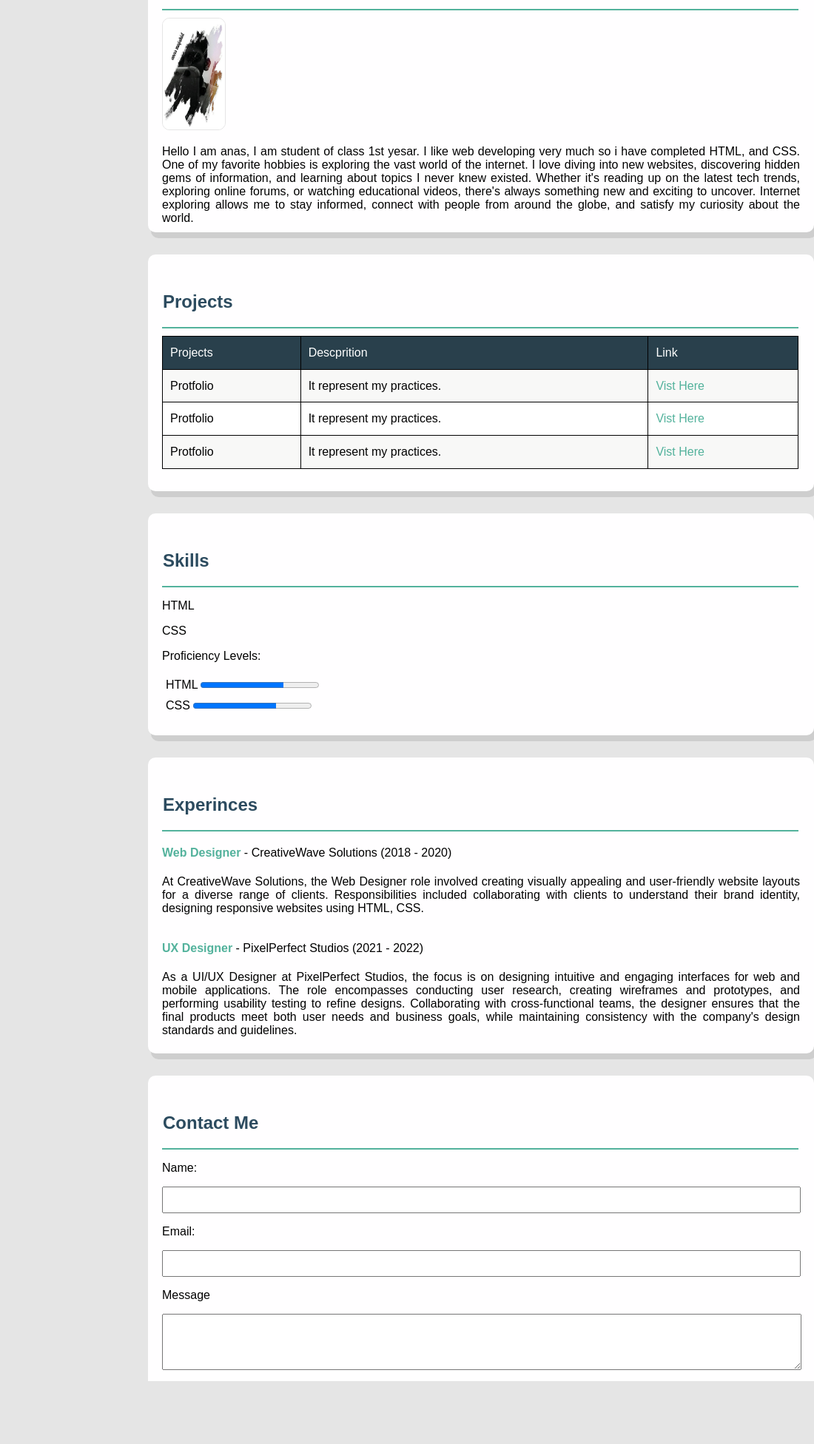
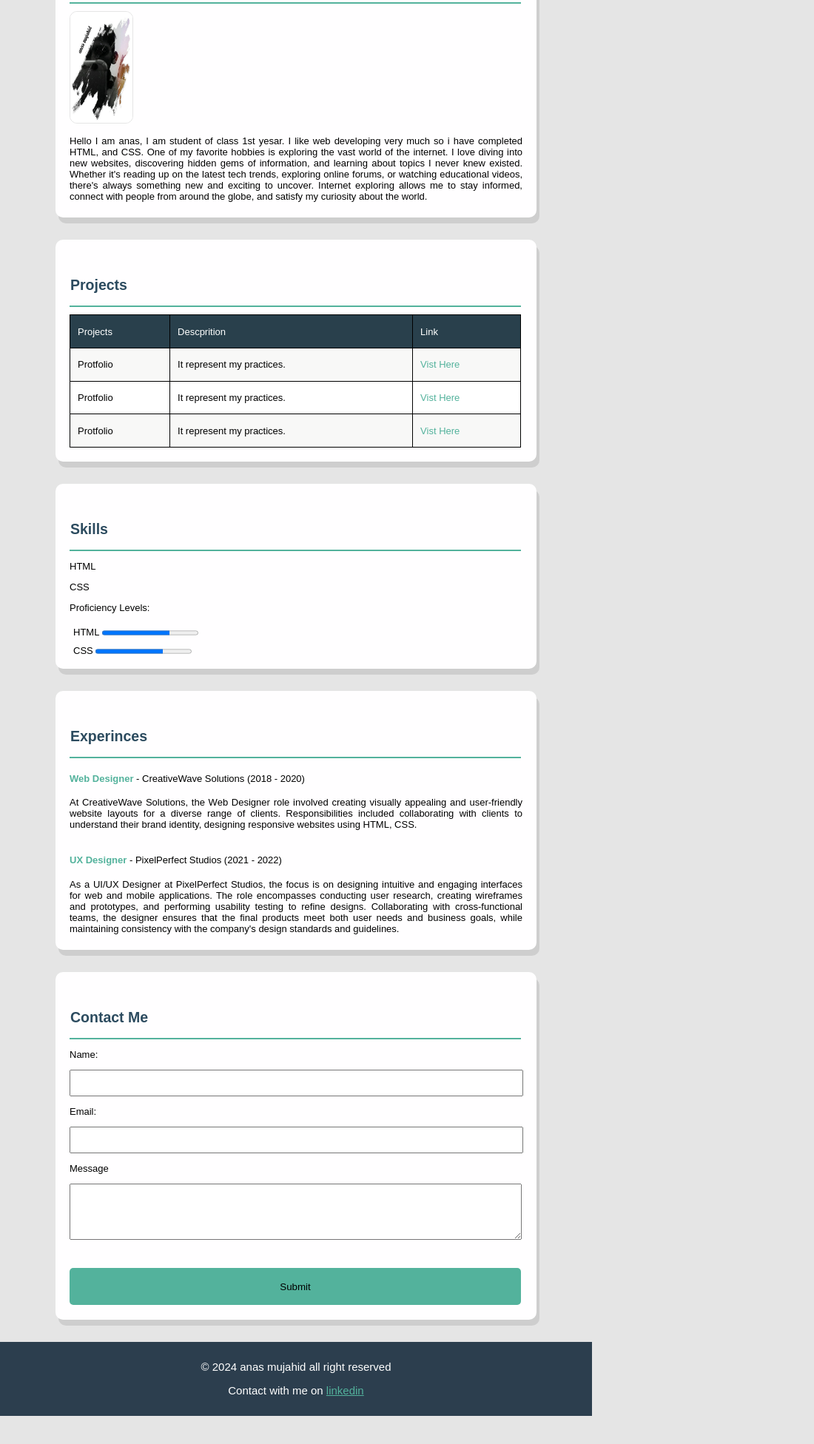
Before and after one commit to anasmujahid99/km, a plain HTML site: page index.html in a window 768 px wide. Shown: the part 166-2118 px from the top of the page at 74% size, 1100 px wide, since content can reach past the window. Drawn offline with Linux system fonts and the light colour scheme.

Commit message:
style.css

```diff
--- a/style.css
+++ b/style.css
@@ -210,21 +210,15 @@ footer{
     margin-left: 200px;
     box-shadow:  4px 8px rgba(0, 0, 0, 0.1);}
 
-    @media (max-width:430) {
-        body{
-            height: 1500px;
-        }
-
-    }
 /* navbar */
-@media (max-width: 430px) {
+@media (min-width:300px) and (max-width: 430px) {
     .nav-bar {
         width: 550px;
        font-size: 12px;
     }
 }
 /* hr */
-@media (max-width:430px){
+@media (min-width:300px) and (max-width:430px){
     .hr{
         width: 360px;
     }
@@ -233,7 +227,7 @@ footer{
 /* sections */
 
 /* .About-Me */
-@media (max-width:430px) {
+@media (min-width:300px) and (max-width:430px) {
     .About-Me{ width: 400px;
         height: 370px;
         margin-left: 75px;
@@ -242,7 +236,7 @@ footer{
     }
 }
  /* projects  */
-@media (max-width:430px){
+@media (min-width:300px) and (max-width:430px){
     .projects{
         width: 400px;
         height: 300px;
@@ -251,14 +245,14 @@ footer{
     }
 }
 
-@media (max-width:430px){
+@media (min-width:300px) and (max-width:430px){
     .table{
         width:360px ;
     }
 }
 /* .skills */
 
-@media (max-width:430px){
+@media (min-width:300px) and (max-width:430px){
     .skills {
         width: 400px;
         height: 230px;
@@ -269,7 +263,7 @@ footer{
 
 /* .experinces */
 
-@media (max-width:430px){
+@media (min-width:300px) and (max-width:430px){
     .experinces{
         width: 400px;
         height: 330px;
@@ -279,7 +273,7 @@ footer{
 }
 
 /* .contact */
-@media (max-width:430px){
+@media (min-width:300px) and  (max-width:430px){
     .contact{
         width: 400px;
         height: 430px;
@@ -288,13 +282,13 @@ footer{
     }
 }
 
-@media (max-width:430px){
+@media (min-width:300px) and (max-width:430px){
     input, textarea{
         width: 355px;
     }
 }
 
-@media (max-width:430px){
+@media (min-width:300px) and  (max-width:430px){
     button{
         width: 360px;
 
@@ -303,9 +297,107 @@ footer{
 
 /* footer */
 
-@media (max-width: 430px) {
+@media(min-width:300px) and (max-width: 430px) {
     footer{
         width: 550px;
        font-size: 12px;
     }
 }
+
+
+
+
+
+/* navbar */
+@media (min-width:700px) and (max-width: 900px) {
+    .nav-bar {
+        width: 800px;
+       font-size: 15px;
+    }
+}
+/* hr */
+@media (min-width:700px) and (max-width:900px){
+    .hr{
+        width: 610px;
+    }
+}
+
+/* sections */
+
+/* .About-Me */
+@media (min-width:700px) and (max-width:900px) {
+    .About-Me{ width: 650px;
+        height: 380px;
+        margin-left: 75px;
+        font-size: 13px;
+
+    }
+}
+ /* projects  */
+@media (min-width:700px) and (max-width:900px){
+    .projects{
+        width: 650px;
+        height: 300px;
+        margin-left: 75px;
+        font-size: 13px;
+    }
+}
+
+@media (min-width:700px) and (max-width:900px){
+    .table{
+        width:610px ;
+    }
+}
+/* .skills */
+
+@media (min-width:700px) and (max-width:900px){
+    .skills {
+        width: 650px;
+        height: 250px;
+        margin-left: 75px;
+        font-size: 13px;
+    }
+}
+
+/* .experinces */
+
+@media (min-width:700px) and (max-width:900px){
+    .experinces{
+        width: 650px;
+        height: 350px;
+        margin-left: 75px;
+        font-size: 13px;
+    }
+}
+
+/* .contact */
+@media (min-width:700px) and  (max-width:900px){
+    .contact{
+        width: 650px;
+        height: 470px;
+        margin-left: 75px;
+        font-size: 13px;
+    }
+}
+
+@media (min-width:700px) and (max-width:900px){
+    input, textarea{
+        width: 605px;
+    }
+}
+
+@media (min-width:700px) and  (max-width:900px){
+    button{
+        width: 610px;
+
+    }
+}
+
+/* footer */
+
+@media(min-width:700px) and (max-width: 900px) {
+    footer{
+        width: 800px;
+       font-size: 15px;
+    }
+}
```
